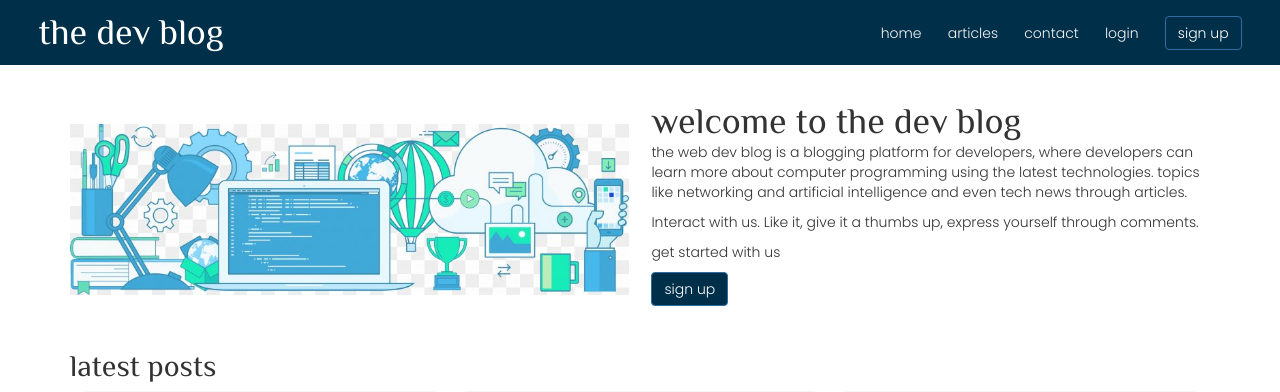
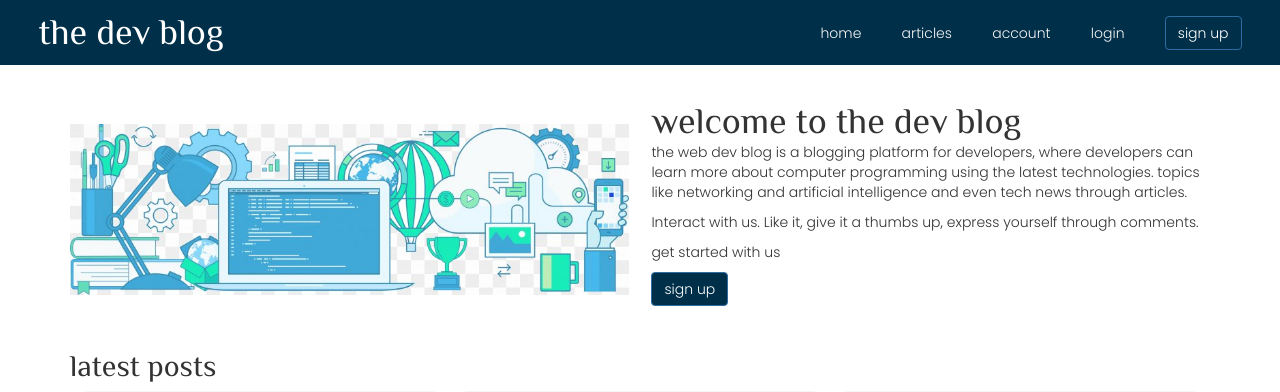
Before and after one commit to ismailPervez/flask-blog, a Flask app: page / in a window 1280 px wide. Shown: the top 392 px of the page. Run offline with Flask 2, Linux system fonts and the light colour scheme; some libraries are stand-ins or nearby versions.

Commit message:
created an account route and template for the user's profile

```diff
--- a/app/static/style.css
+++ b/app/static/style.css
@@ -36,7 +36,7 @@ header {
 }
 
 header nav {
-    width: 30%;
+    width: 35%;
     display: flex;
     align-items: center;
     justify-content: space-between;
--- a/app/templates/header.html
+++ b/app/templates/header.html
@@ -4,7 +4,7 @@
         <a href="/">home</a>
         <a href="/articles">articles</a>
         <!--this will take to contact page-->
-        <a href="/">contact</a>
+        <a href="/account">account</a>
         <a href="/login">login</a>
         <a href="/register" class="btn btn-primary">sign up</a>
     </nav>
--- a/app/views.py
+++ b/app/views.py
@@ -72,3 +72,10 @@ def login():
 
 
     return render_template('login.html', form=form)
+
+'''
+user's account/profile page
+'''
+@app.route('/account')
+def get_account():
+    return render_template('account.html')
```
Also changed, not shown: app/templates/account.html (added, +16 -0 lines).
